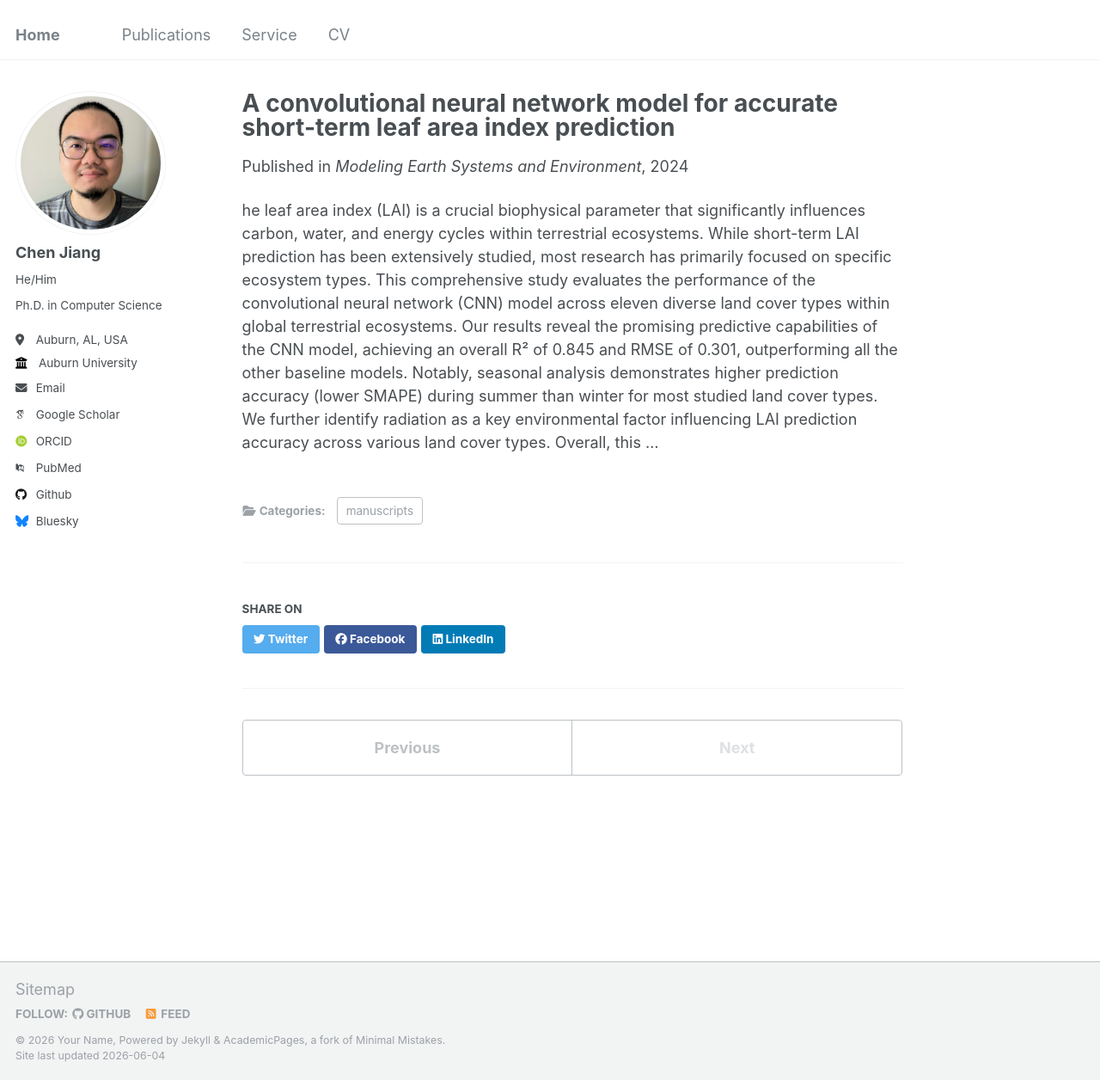
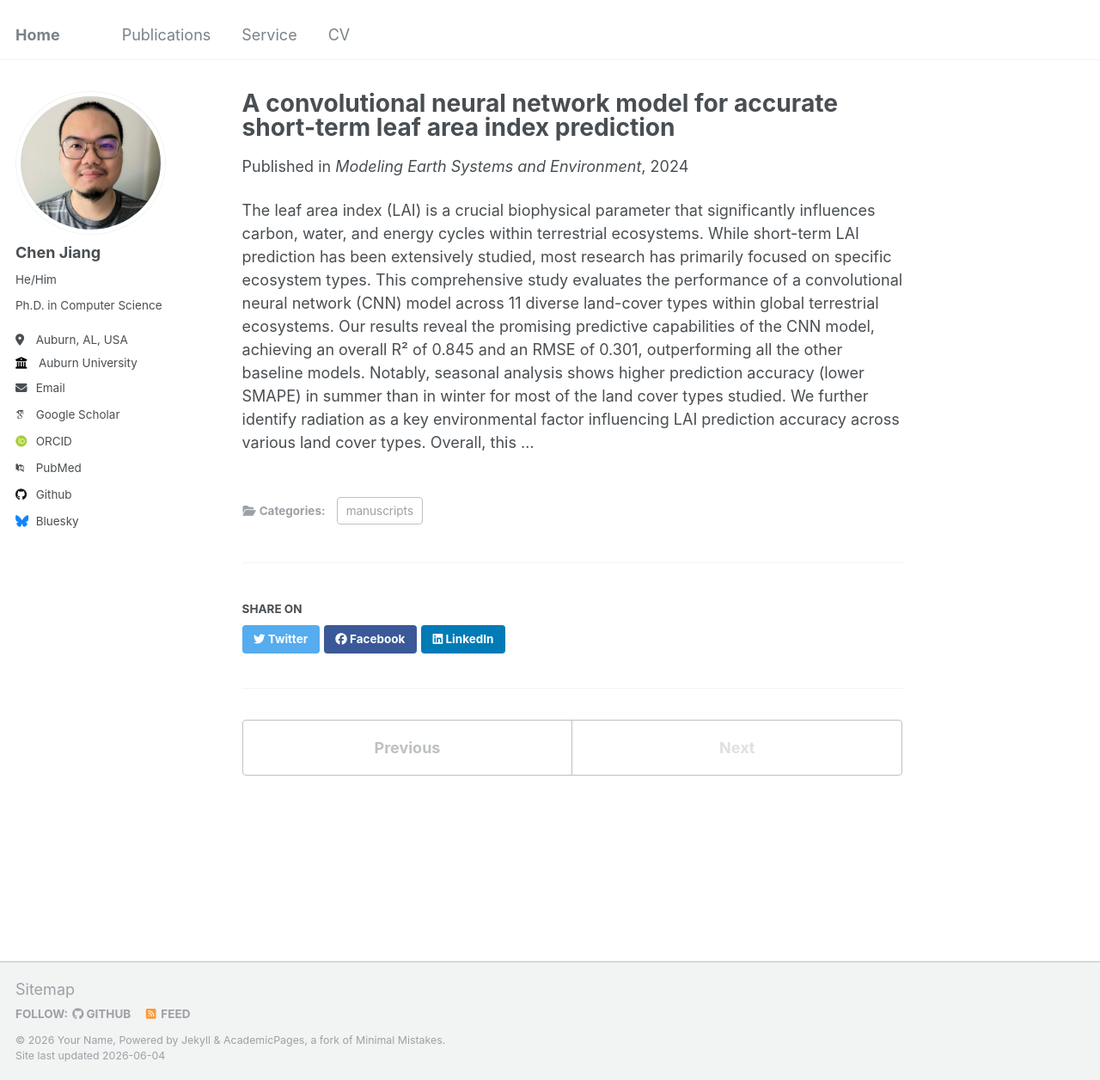
Before and after one commit to jiang28/jiangchen, a Jekyll site: the page built from _publications/2009-10-01-paper-title-number-1.md, in a window 1280 px wide and 1256 px high. Shown: the whole window at 86% size. Built offline with Jekyll 4.4.1, drawn with Linux system fonts in a browser that asks for light colours; some web fonts are replaced.

Commit message:
Update 2009-10-01-paper-title-number-1.md

```diff
--- a/_publications/2009-10-01-paper-title-number-1.md
+++ b/_publications/2009-10-01-paper-title-number-1.md
@@ -9,4 +9,4 @@ venue: 'Modeling Earth Systems and Environment'
 paperurl: 'https://link.springer.com/article/10.1007/s40808-024-02090-4'
 ---
 
-he leaf area index (LAI) is a crucial biophysical parameter that significantly influences carbon, water, and energy cycles within terrestrial ecosystems. While short-term LAI prediction has been extensively studied, most research has primarily focused on specific ecosystem types. This comprehensive study evaluates the performance of the convolutional neural network (CNN) model across eleven diverse land cover types within global terrestrial ecosystems. Our results reveal the promising predictive capabilities of the CNN model, achieving an overall R² of 0.845 and RMSE of 0.301, outperforming all the other baseline models. Notably, seasonal analysis demonstrates higher prediction accuracy (lower SMAPE) during summer than winter for most studied land cover types. We further identify radiation as a key environmental factor influencing LAI prediction accuracy across various land cover types. Overall, this …
+The leaf area index (LAI) is a crucial biophysical parameter that significantly influences carbon, water, and energy cycles within terrestrial ecosystems. While short-term LAI prediction has been extensively studied, most research has primarily focused on specific ecosystem types. This comprehensive study evaluates the performance of a convolutional neural network (CNN) model across 11 diverse land-cover types within global terrestrial ecosystems. Our results reveal the promising predictive capabilities of the CNN model, achieving an overall R² of 0.845 and an RMSE of 0.301, outperforming all the other baseline models. Notably, seasonal analysis shows higher prediction accuracy (lower SMAPE) in summer than in winter for most of the land cover types studied. We further identify radiation as a key environmental factor influencing LAI prediction accuracy across various land cover types. Overall, this …
```
